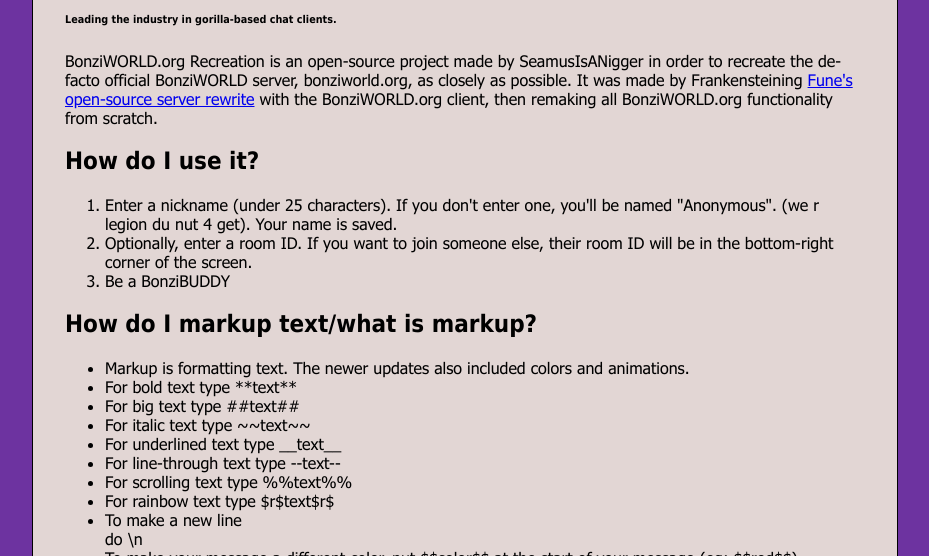
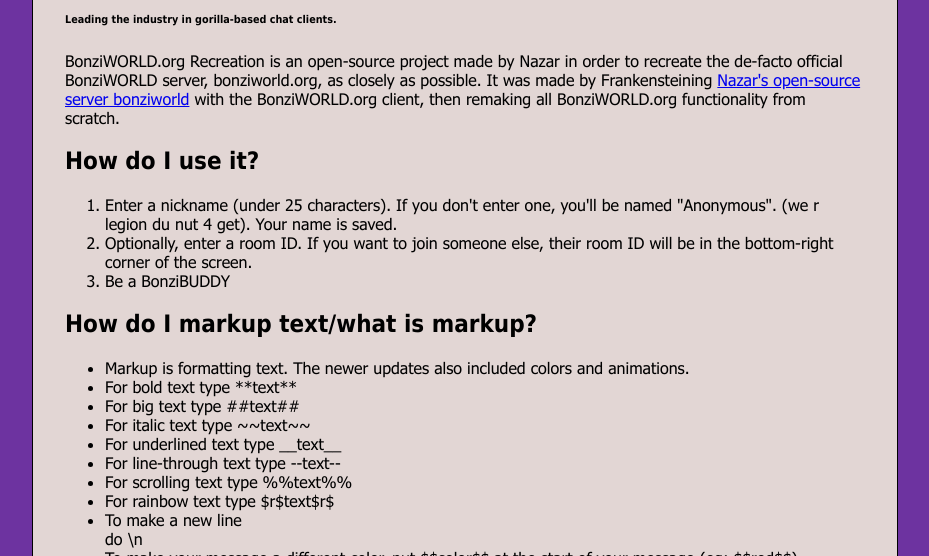
Before and after one commit to NazarHr24/BonziWORLD-Deluxe-Version, a website: page frontend/readme.html in a window 1280 px wide. Shown: the part 244-800 px from the top of the page, without its empty margins (175-1104 px from the left). Drawn offline with Linux system fonts and the light colour scheme.

Commit message:
Update readme.html

```diff
--- a/frontend/readme.html
+++ b/frontend/readme.html
@@ -59,7 +59,7 @@
 	<div id="content">
 		<p><img src="./img/readme/logo.png" alt="BonziWORLD logo. I may have taken &quot;inspiration&quot; from WinXP."></p>
 <h6 id="leading-the-industry-in-gorilla-based-chat-clients-">Leading the industry in gorilla-based chat clients.</h6>
-    BonziWORLD.org Recreation is an open-source project made by SeamusIsANigger in order to recreate the de-facto official BonziWORLD server, bonziworld.org, as closely as possible. It was made by Frankensteining <a href="https://github.com/Funyegg/BonziWORLD-Server">Fune's open-source server rewrite</a> with the BonziWORLD.org client, then remaking all BonziWORLD.org functionality from scratch.
+    BonziWORLD.org Recreation is an open-source project made by Nazar in order to recreate the de-facto official BonziWORLD server, bonziworld.org, as closely as possible. It was made by Frankensteining <a href="https://github.com/NazarHr24/BonziWORLD-V6915-Modified-UPDATED">Nazar's open-source server bonziworld</a> with the BonziWORLD.org client, then remaking all BonziWORLD.org functionality from scratch.
 <h2>How do I use it?</h2>
     <ol>
       <li>Enter a nickname (under 25 characters). If you don't enter one, you'll be named "Anonymous". (we r legion du nut 4 get). Your name is saved.</li>
@@ -212,4 +212,5 @@
 		<div id="close"></div>
 	</div>
 </body>
+
 </html>
```
